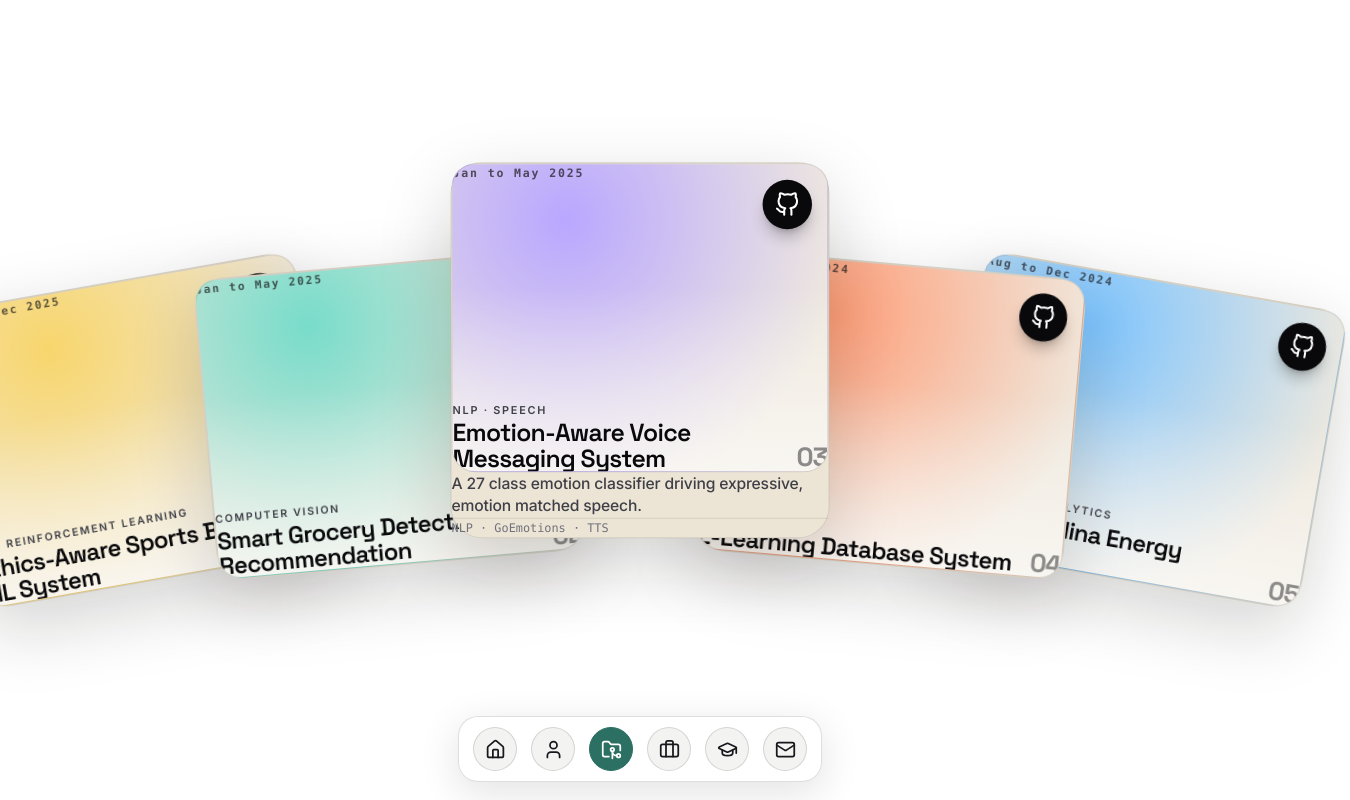
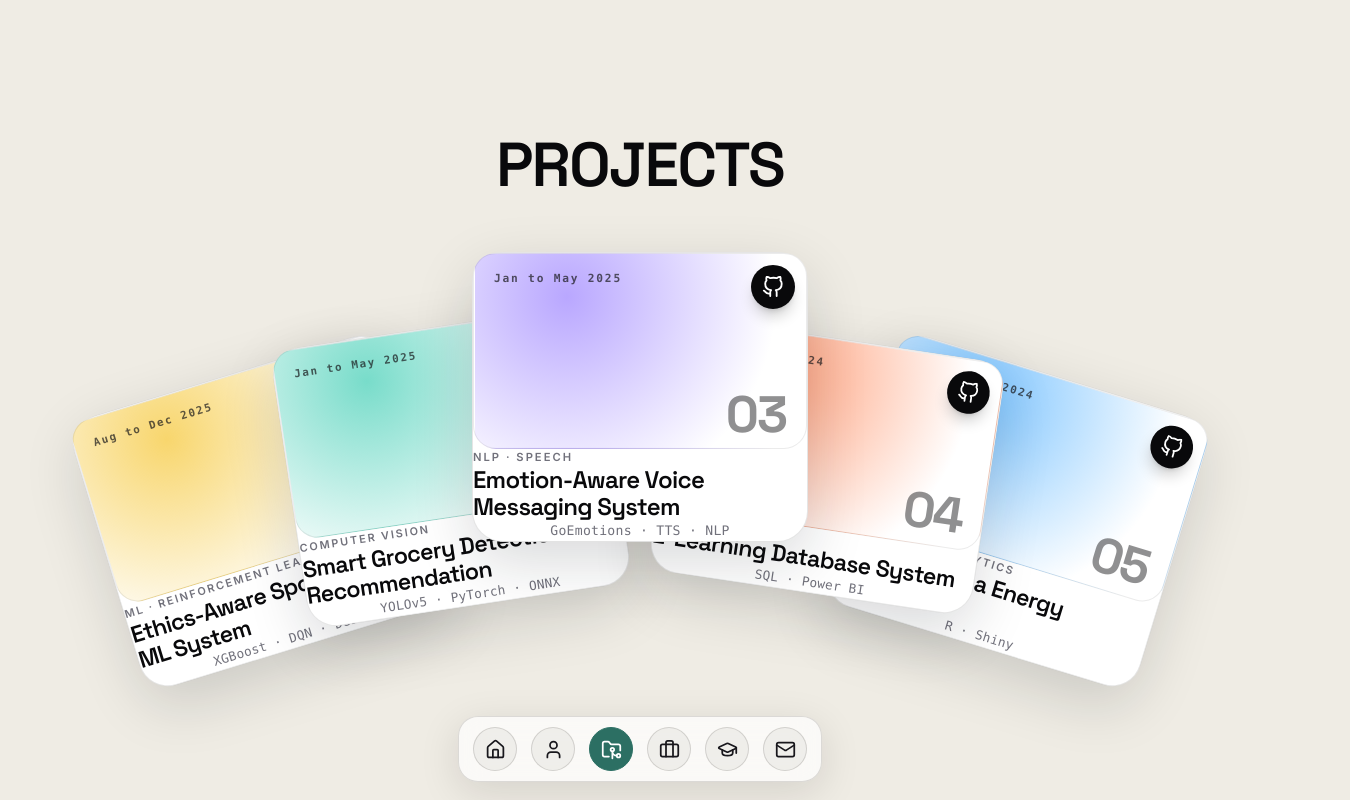
Before and after one commit to gautambalgi/PersonalWebsite, a React (Vite) app: page /projects in a window 1280 px wide. Shown: the whole page, 1350 px wide, since content can reach past the window. Built offline with nearby package versions, Linux system fonts and the light colour scheme.

Commit message:
center projects vertically

```diff
--- a/src/components/OrbitCardStack.jsx
+++ b/src/components/OrbitCardStack.jsx
@@ -1,14 +1,12 @@
 import { cn } from "@/lib/utils";
 import { useReducedMotion } from "framer-motion";
-import { useMemo, useRef, useState } from "react";
+import { useEffect, useMemo, useRef, useState } from "react";
 
 const projects = [
   {
     name: "Ethics-Aware Sports Betting ML System",
     role: "ML · Reinforcement Learning",
     period: "Aug to Dec 2025",
-    description:
-      "An end to end pipeline over 2.7M+ events that cut unsafe actions from 7% to 0.3%.",
     tech: "XGBoost · DQN · DeBERTa",
     accent: "#f8d66d",
     num: "01",
@@ -18,8 +16,6 @@ const projects = [
     name: "Smart Grocery Detection & Recommendation",
     role: "Computer Vision",
     period: "Jan to May 2025",
-    description:
-      "YOLOv5 detection across 30+ categories at 86% mAP, plus a top 5 recommender.",
     tech: "YOLOv5 · PyTorch · ONNX",
     accent: "#78dcca",
     num: "02",
@@ -29,9 +25,7 @@ const projects = [
     name: "Emotion-Aware Voice Messaging System",
     role: "NLP · Speech",
     period: "Jan to May 2025",
-    description:
-      "A 27 class emotion classifier driving expressive, emotion matched speech.",
-    tech: "NLP · GoEmotions · TTS",
+    tech: "GoEmotions · TTS · NLP",
     accent: "#b9a7ff",
     num: "03",
     repo: "https://github.com/gautambalgi/Emotion-Aware-Personalized-Voice-Messaging-System",
@@ -40,9 +34,7 @@ const projects = [
     name: "E-Learning Database System",
     role: "Data · BI",
     period: "Aug to Dec 2024",
-    description:
-      "A normalized SQL database with Power BI dashboards that cut reporting effort by 30%.",
-    tech: "SQL · Azure · Power BI",
+    tech: "SQL · Power BI",
     accent: "#ff9d77",
     num: "04",
     repo: "https://github.com/gautambalgi/E-Learning-Database-Management-Sysytem",
@@ -51,9 +43,7 @@ const projects = [
     name: "South Carolina Energy Analysis",
     role: "Statistics · Analytics",
     period: "Aug to Dec 2024",
-    description:
-      "Narrowed 140+ variables to 42 key drivers with interactive Shiny dashboards.",
-    tech: "R · Statistics · Shiny",
+    tech: "R · Shiny",
     accent: "#7cc4ff",
     num: "05",
     repo: "https://github.com/gautambalgi/South-Carolina-Weather-Analysis",
@@ -81,70 +71,99 @@ function GithubIcon({ className }) {
   );
 }
 
-function GithubDot({ repo, name }) {
+function CardHeader({ item }) {
   return (
-    <a
-      href={repo}
-      target="_blank"
-      rel="noreferrer"
-      onClick={(e) => e.stopPropagation()}
-      aria-label={`Open ${name} on GitHub`}
-      className="group/gh absolute right-4 top-4 z-20 grid size-12 place-items-center rounded-full bg-zinc-950 shadow-lg shadow-black/25 transition-transform duration-300 hover:scale-110"
+    <div
+      className="relative flex aspect-[1.7] w-full overflow-hidden rounded-[1.45rem] border border-black/[0.08]"
+      style={{
+        background: `radial-gradient(circle at 28% 22%, ${item.accent}, #ffffff 74%)`,
+      }}
     >
-      <GithubIcon className="h-1/2 w-1/2" />
-      <span className="pointer-events-none absolute -top-10 left-1/2 origin-bottom -translate-x-1/2 scale-0 rounded-lg border border-black/10 bg-white px-3 py-1.5 text-xs font-bold text-zinc-900 shadow-md transition-transform duration-200 group-hover/gh:scale-100">
-        GitHub
+      <span className="absolute left-5 top-4 font-mono text-[0.7rem] font-semibold tracking-[0.16em] text-zinc-900/70">
+        {item.period}
       </span>
-    </a>
+      <span
+        className="absolute bottom-2 right-5 text-[3.2rem] font-bold leading-none tracking-[-0.04em] text-zinc-950/45"
+        style={{ fontFamily: "var(--display)" }}
+      >
+        {item.num}
+      </span>
+    </div>
   );
 }
 
 export function OrbitCardStack({
   items = projects,
   className,
+  cardClassName,
   defaultActiveIndex = 2,
-  spread = 238,
-  lift = 44,
+  spread = 168,
+  lift = 34,
 }) {
   const reduceMotion = useReducedMotion() ?? false;
   const cards = items.length ? items : projects;
   const restingIndex = inRange(defaultActiveIndex, cards.length);
   const [activeIndex, setActiveIndex] = useState(restingIndex);
+  const [open, setOpen] = useState(false);
   const stageRef = useRef(null);
   const midpoint = (cards.length - 1) / 2;
+
+  useEffect(() => {
+    const t = setTimeout(() => setOpen(true), reduceMotion ? 0 : 350);
+    return () => clearTimeout(t);
+  }, [reduceMotion]);
 
   const layouts = useMemo(
     () =>
       cards.map((_, index) => {
         const orbit = index - midpoint;
-        return { x: orbit * spread, y: Math.abs(orbit) * 14, rotation: orbit * 5 };
+        const stack = index - restingIndex;
+        return {
+          open: {
+            x: orbit * spread,
+            y: Math.abs(orbit) * 30 + Math.max(0, Math.abs(orbit) - 1) * 10,
+            rotation: orbit * 8.5,
+          },
+          closed: {
+            x: stack * 3,
+            y: -Math.abs(stack) * 7,
+            rotation: stack * 3,
+          },
+        };
       }),
-    [cards, midpoint, spread]
+    [cards, midpoint, restingIndex, spread]
   );
 
-  const dur = reduceMotion ? "0ms" : "540ms";
-
   return (
-    <div className={cn("relative flex w-full items-center justify-center p-4", className)}>
+    <div
+      className={cn(
+        "relative flex min-h-full w-full items-center justify-center p-8",
+        className
+      )}
+    >
       <div
         ref={stageRef}
-        className="relative h-[600px] w-full max-w-[1240px]"
+        className="relative h-[470px] w-full max-w-[1000px]"
         onMouseLeave={() => setActiveIndex(restingIndex)}
         role="list"
         aria-label="Project card stack"
       >
         {cards.map((item, index) => {
-          const pos = layouts[index];
+          const position = open ? layouts[index].open : layouts[index].closed;
           const active = index === activeIndex;
+          const z = open
+            ? active
+              ? 80
+              : 50 - Math.abs(index - activeIndex)
+            : 60 - Math.abs(index - restingIndex);
+          const scale = open ? (active ? 1 : 0.97) : 0.95;
           const style = {
-            zIndex: active ? 90 : 50 - Math.abs(index - activeIndex),
-            transform: `translate(calc(-50% + ${pos.x}px), calc(-50% + ${
-              pos.y - (active ? lift : 0)
-            }px)) rotate(${active ? 0 : pos.rotation}deg) scale(${active ? 1.03 : 1})`,
-            transitionProperty: "transform",
-            transitionDuration: dur,
-            transitionTimingFunction: "cubic-bezier(0.22, 1, 0.36, 1)",
-            willChange: "transform",
+            zIndex: z,
+            transform: `translate(calc(-50% + ${position.x}px), calc(-50% + ${
+              position.y - (open && active ? lift : 0)
+            }px)) rotate(${position.rotation}deg) scale(${scale})`,
+            transitionDuration: reduceMotion ? "0ms" : "480ms",
+            transitionTimingFunction: "cubic-bezier(0.33, 1, 0.68, 1)",
           };
 
           return (
@@ -153,68 +172,45 @@ export function OrbitCardStack({
               role="listitem"
               tabIndex={0}
               aria-current={active ? "true" : undefined}
-              className="absolute left-1/2 top-1/2 w-[min(88vw,23rem)] origin-bottom cursor-pointer rounded-[1.9rem] border border-black/10 bg-[#ece5d6] p-3 text-[#141414] shadow-[0_24px_70px_rgba(20,16,10,0.18)] outline-none focus-visible:ring-2 focus-visible:ring-zinc-950/30 focus-visible:ring-offset-2 focus-visible:ring-offset-white"
+              className={cn(
+                "absolute left-1/2 top-1/2 w-[min(80vw,21rem)] origin-bottom cursor-pointer rounded-[1.9rem] border border-black/10 bg-white p-4 text-[#141414] shadow-[0_20px_60px_rgba(20,22,30,0.16)] outline-none",
+                "transition-[transform] focus-visible:ring-2 focus-visible:ring-zinc-950/30 focus-visible:ring-offset-2 focus-visible:ring-offset-white",
+                cardClassName
+              )}
               style={style}
               onMouseEnter={() => setActiveIndex(index)}
               onFocus={() => setActiveIndex(index)}
               onClick={() => setActiveIndex(index)}
             >
-              <GithubDot repo={item.repo} name={item.name} />
-
-              {/* colored tile — holds the project name, always visible */}
-              <div
-                className="relative flex aspect-[1.22] w-full flex-col justify-between overflow-hidden rounded-[1.45rem] border border-black/10 p-5"
-                style={{
-                  background: `radial-gradient(circle at 30% 18%, ${item.accent}, #efe9de 78%)`,
-                }}
+              <div className="relative">
+                <CardHeader item={item} />
+                <a
+                  href={item.repo}
+                  target="_blank"
+                  rel="noreferrer"
+                  onClick={(e) => e.stopPropagation()}
+                  aria-label={`Open ${item.name} on GitHub`}
+                  className="group/gh absolute right-3 top-3 grid size-11 place-items-center rounded-full bg-zinc-950 shadow-lg shadow-black/20 transition-transform hover:scale-110"
                 >
-                {/* bottom scrim so dark text always reads on the accent */}
-                <div className="pointer-events-none absolute inset-x-0 bottom-0 h-3/5 bg-gradient-to-t from-white/60 to-transparent" />
-
-                <span className="relative font-mono text-[0.7rem] font-semibold tracking-[0.16em] text-zinc-900/70">
-                  {item.period}
+                  <GithubIcon className="h-1/2 w-1/2" />
+                  <span className="pointer-events-none absolute -top-10 left-1/2 origin-bottom -translate-x-1/2 scale-0 rounded-lg border border-black/10 bg-white px-3 py-1.5 text-xs font-bold text-zinc-900 shadow-md transition-transform duration-200 group-hover/gh:scale-100">
+                    GitHub
                   </span>
-
-                <div className="relative flex items-end justify-between gap-3">
-                  <div>
-                    <p className="text-[0.66rem] font-semibold uppercase tracking-[0.16em] text-zinc-700">
+                </a>
+              </div>
+              <div className="px-2 pb-2 pt-6">
+                <p className="text-[0.7rem] font-semibold uppercase tracking-[0.18em] text-zinc-500">
                   {item.role}
                 </p>
                 <h3
-                      className="mt-1.5 text-[1.5rem] font-semibold leading-[1.05] tracking-[-0.03em] text-zinc-950"
+                  className="mt-2 break-words text-[1.5rem] font-semibold leading-[1.1] tracking-[-0.03em] text-zinc-950"
                   style={{ fontFamily: "var(--display)" }}
                 >
                   {item.name}
                 </h3>
-                  </div>
-                  <span
-                    className="shrink-0 text-[1.6rem] font-bold leading-none tracking-[-0.04em] text-zinc-950/45"
-                    style={{ fontFamily: "var(--display)" }}
-                  >
-                    {item.num}
-                  </span>
-                </div>
-              </div>
-
-              {/* description + tech — revealed on the active card */}
-              <div
-                className="grid transition-all ease-out"
-                style={{
-                  gridTemplateRows: active ? "1fr" : "0fr",
-                  opacity: active ? 1 : 0,
-                  transitionDuration: dur,
-                }}
-              >
-                <div className="min-h-0 overflow-hidden">
-                  <div className="px-3 pb-1 pt-4">
-                    <p className="text-[0.95rem] font-medium leading-[1.45] tracking-[-0.01em] text-zinc-700">
-                      {item.description}
-                    </p>
-                    <p className="mt-4 border-t border-black/10 pt-3 font-mono text-[0.72rem] text-zinc-500">
+                <p className="mt-4 text-center font-mono text-[0.82rem] tracking-[0.02em] text-zinc-500">
                   {item.tech}
                 </p>
-                  </div>
-                </div>
               </div>
             </article>
           );
--- a/src/index.css
+++ b/src/index.css
@@ -2,7 +2,7 @@
 @import "tailwindcss";
 
 :root{
-  --bg:#ffffff;
+  --bg:#efece4;              /* off-white */
   --text:#18171c;
   --muted:#6f6c63;
   --line:rgba(30,26,20,0.14);
@@ -36,7 +36,7 @@ a{color:inherit;text-decoration:none;}
 /* ===== dock ===== */
 .dock-wrap{position:fixed;bottom:18px;left:50%;transform:translateX(-50%);z-index:50;}
 .dock{display:flex;align-items:flex-end;gap:14px;padding:10px 14px;border-radius:20px;
-  background:rgba(255,255,255,0.65);border:1px solid var(--line);backdrop-filter:blur(14px);
+  background:rgba(255,255,255,0.7);border:1px solid var(--line);backdrop-filter:blur(14px);
   box-shadow:0 10px 40px rgba(24,20,14,0.12);}
 .dock-item{position:relative;display:flex;align-items:center;justify-content:center;
   border-radius:50%;background:rgba(24,20,14,0.05);border:1px solid var(--line);
--- a/src/pages/Projects.jsx
+++ b/src/pages/Projects.jsx
@@ -2,8 +2,22 @@ import { OrbitCardStack } from "../components/OrbitCardStack";
 
 export default function Projects() {
   return (
-    <main className="page flex items-center justify-center px-4 pb-40 pt-20">
-      <OrbitCardStack />
+    <main className="page flex flex-col items-center justify-center px-4 pb-24 pt-24">
+      <h1
+        className="text-center uppercase text-zinc-950"
+        style={{
+          fontFamily: "var(--display)",
+          fontWeight: 600,
+          letterSpacing: "-0.03em",
+          fontSize: "clamp(34px, 6vw, 62px)",
+          lineHeight: 1,
+        }}
+      >
+        Projects
+      </h1>
+      <div className="mt-12 flex justify-center">
+        <OrbitCardStack className="min-h-0" />
+      </div>
     </main>
   );
 }
```
Lines whose indentation alone changed are shown as unchanged.
